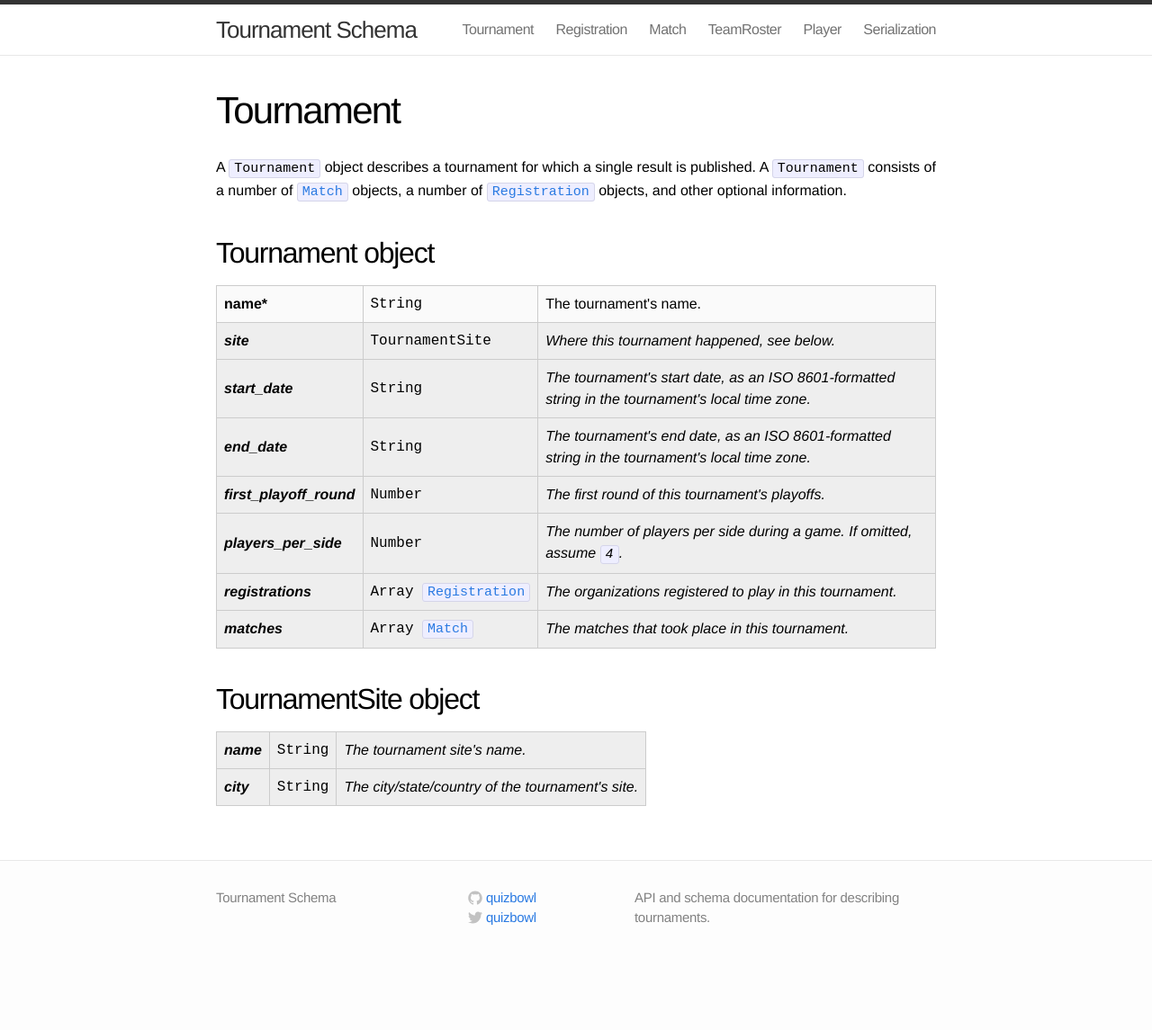
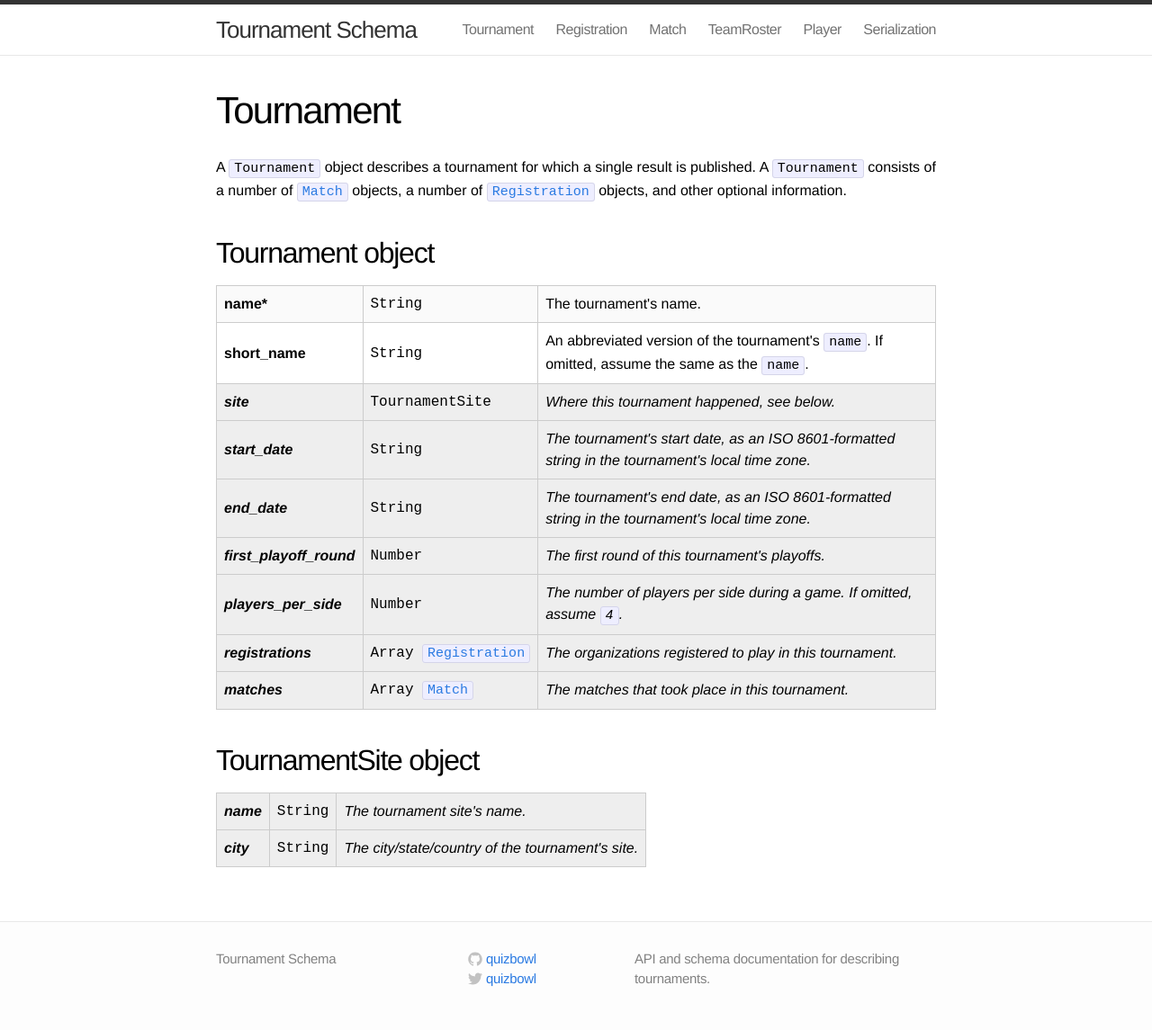
Before and after one commit to quizbowl/schema, a Jekyll site: the page built from tournament.md, in a window 1280 px wide. Shown: the whole page at 90% size. Built offline with Jekyll 4.4.1, drawn with Linux system fonts in a browser that asks for light colours; before the commit the page ends 1077 px from its top, so only the background shows below that.

Commit message:
Add Tournament.short_name (fixes #1)

```diff
--- a/tournament.md
+++ b/tournament.md
@@ -11,6 +11,11 @@ A `Tournament` object describes a tournament for which a single result is publis
     <th>name</th>
     <td class="type">String</td>
     <td>The tournament's name.</td>
+  </tr>
+  <tr>
+    <th>short_name</th>
+    <td class="type">String</td>
+    <td>An abbreviated version of the tournament's <code>name</code>. If omitted, assume the same as the <code>name</code>.</td>
   </tr>
   <tr class="optional">
     <th>site</th>
```
